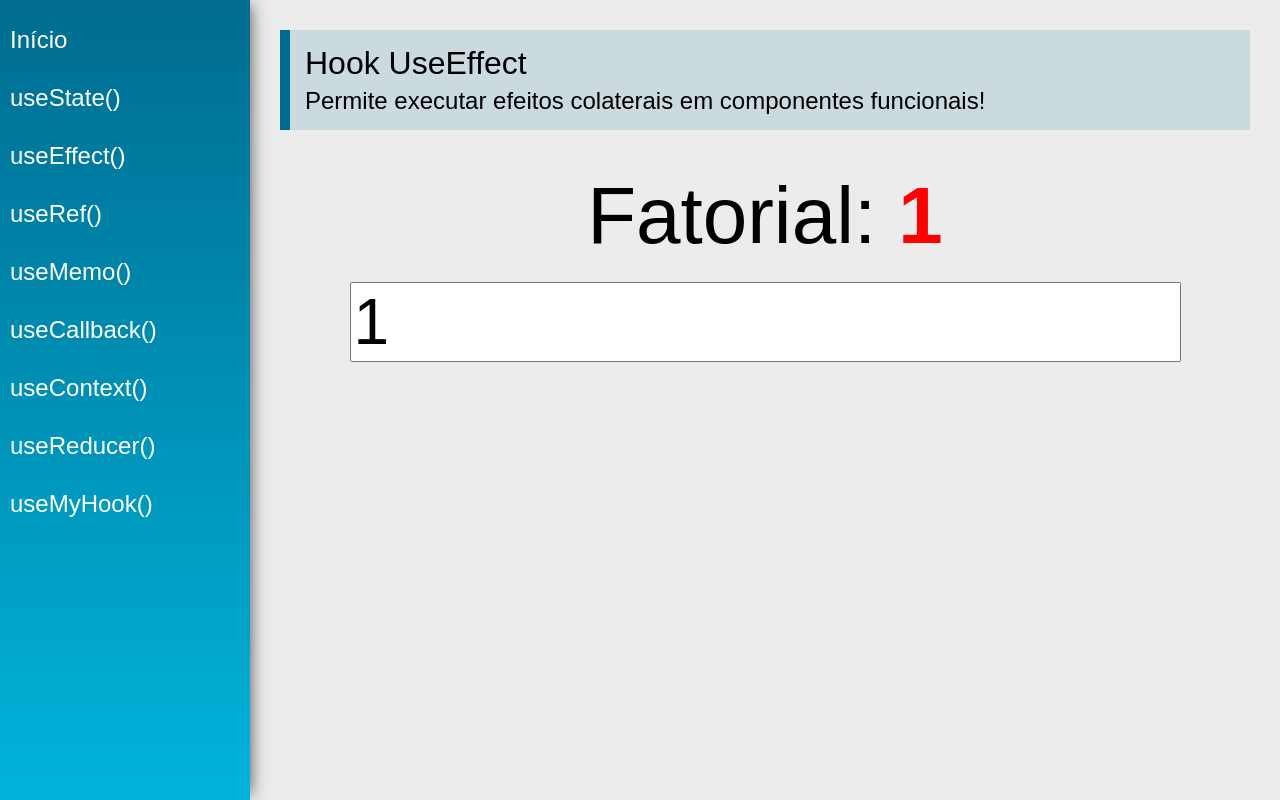
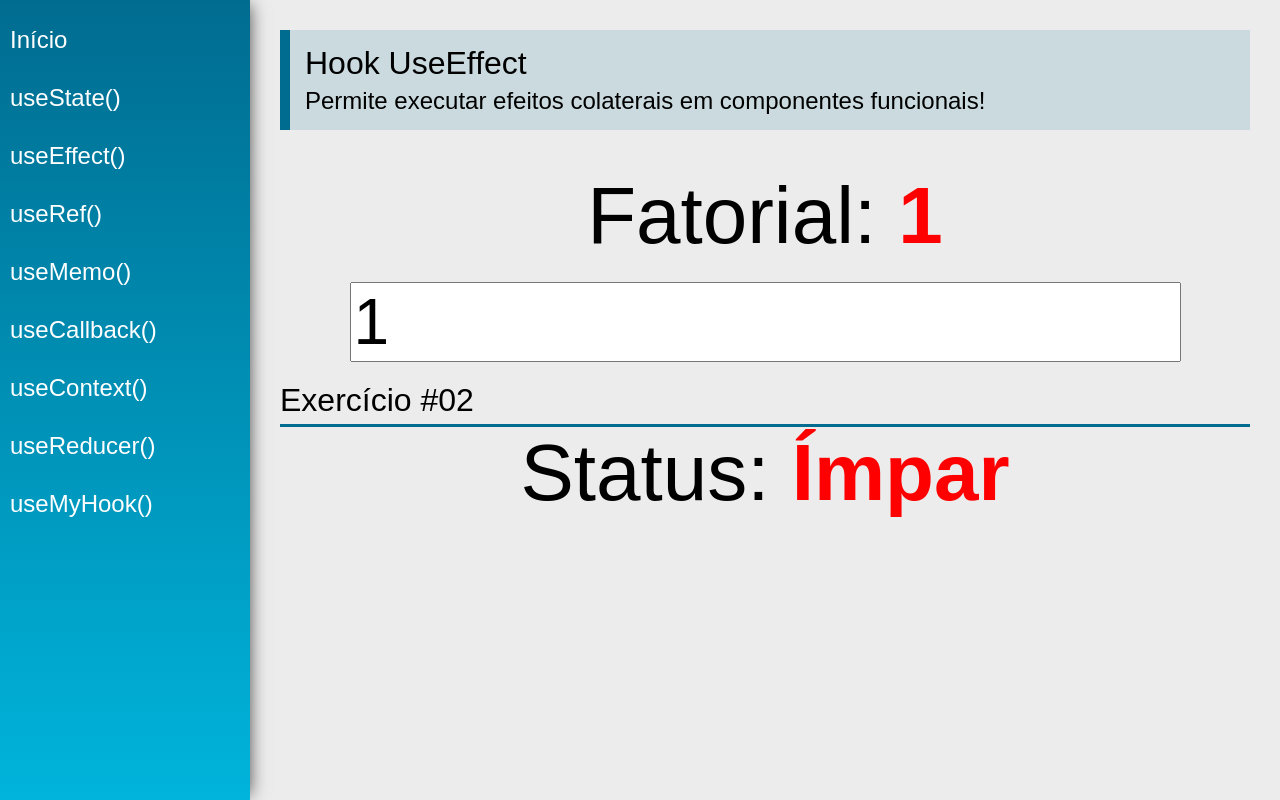
Before and after one commit to israelbulcaotavares/hooks, a React (Create React App) app: page /useEffect in a window 1280 px wide. Built offline with nearby package versions, Linux system fonts and the light colour scheme.

Commit message:
Desafio useEffect

```diff
--- a/src/views/examples/UseEffect.jsx
+++ b/src/views/examples/UseEffect.jsx
@@ -1,26 +1,42 @@
 import React, { useEffect, useState } from "react";
 import PageTitle from "../../components/layout/PageTitle";
+import SectionTitle from "../../components/layout/SectionTitle";
 
-function calcFatorial(num){
-    const n = parseInt(num )
-    if(n < 0) return -1
-    if(n === 0) return 1
-    return calcFatorial(n-1) * n
+function calcFatorial(num) {
+  const n = parseInt(num);
+  if (n < 0) return -1;
+  if (n === 0) return 1;
+  return calcFatorial(n - 1) * n;
 }
 
 const UseEffect = (props) => {
+  //Ex #01
   const [number, setNumber] = useState(1);
-  const [fatorial, setFatorial] = useState(1)
+  const [fatorial, setFatorial] = useState(1);
 
-    useEffect(function(){ /* Vc muda os dados, e ao mudar esses dados vai impactar em outra parte da aplicação */
-        setFatorial(calcFatorial(number))
-    }, [number])
+  useEffect(
+    function () {
+      /* Vc muda os dados, e ao mudar esses dados vai impactar em outra parte da aplicação */
+      setFatorial(calcFatorial(number));
+    },
+    [number]
+  );
 
-    useEffect(function(){
-        if(fatorial > 1000000){
-            document.title = "Eita!!!"
-        }
-    },[fatorial])
+  useEffect(
+    function () {
+      if (fatorial > 1000000) {
+        document.title = "Eita!!!";
+      }
+    },
+    [fatorial]
+  );
+
+  // Ex #02
+  const [status, setStatus] = useState("Ímpar");
+
+  useEffect(function(){
+    setStatus(number % 2 === 0 ? 'Par' : 'Ímpar')
+  },[number])
 
   return (
     <div className="UseEffect">
@@ -32,7 +48,9 @@ const UseEffect = (props) => {
       <div className="center">
         <div>
           <span className="text">Fatorial: </span>
-          <span className="text red">{fatorial === -1 ? 'Nao existe' : fatorial}</span>
+          <span className="text red">
+            {fatorial === -1 ? "Nao existe" : fatorial}
+          </span>
         </div>
         <input
           type="number"
@@ -41,6 +59,14 @@ const UseEffect = (props) => {
           onChange={(e) => setNumber(e.target.value)}
         />
       </div>
+
+      <SectionTitle title="Exercício #02" />
+      <div className="center">
+        <div>
+          <span className="text">Status: </span>
+          <span className="text red">{status}</span>
+        </div>
+      </div>
     </div>
   );
 };
```
